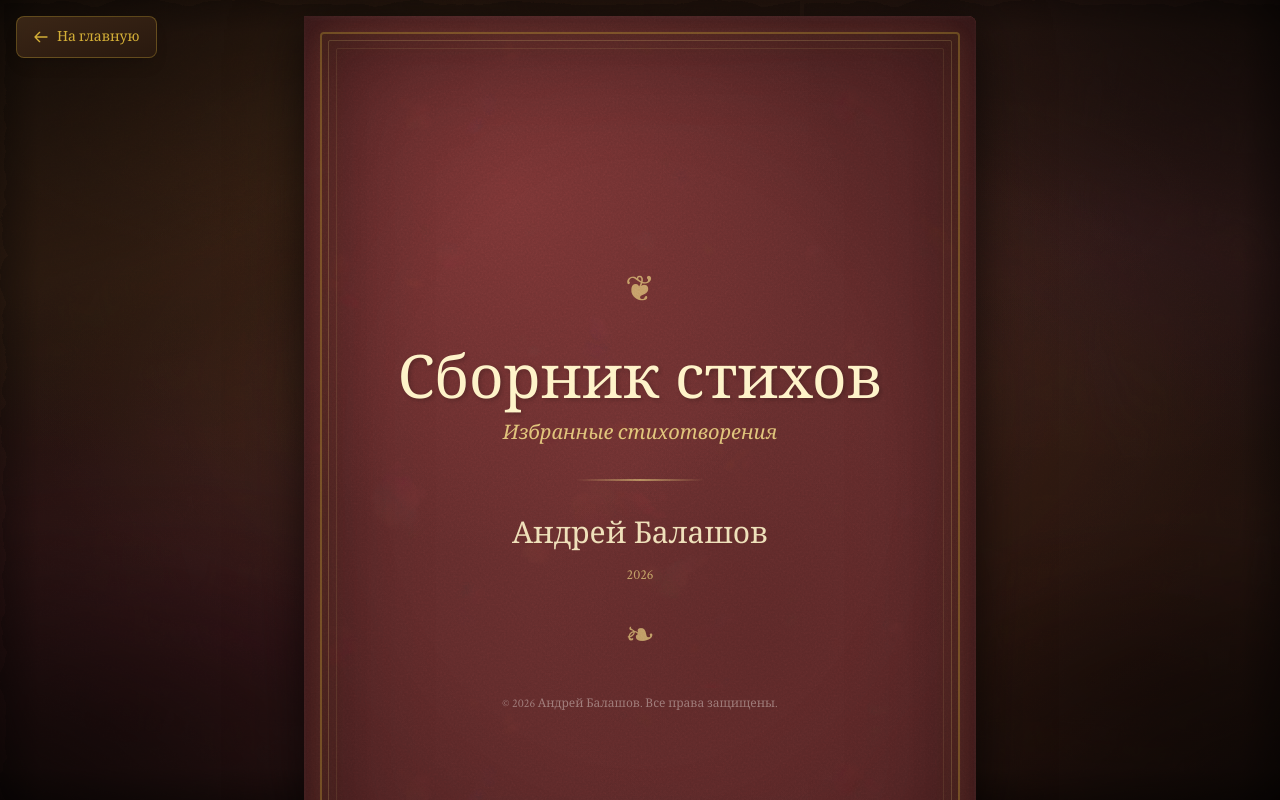
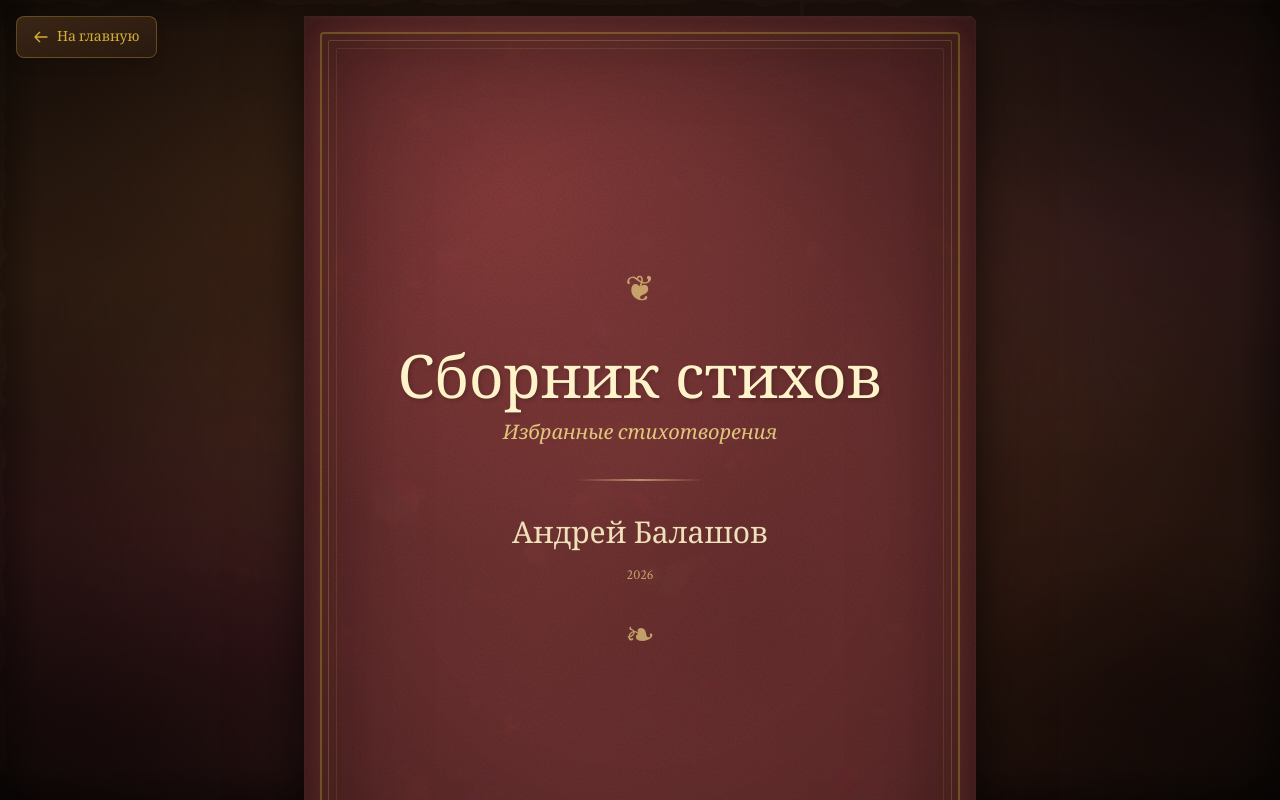
Before and after one commit to ila42/poetry-book, a React (Vite) app: page /read in a window 1280 px wide. Shown: the top 800 px of the page. Built offline with nearby package versions, Linux system fonts and the light colour scheme; a web font is replaced by a local one.

Commit message:
Move footer to bottom of content: change from fixed to static positioning

```diff
--- a/src/pages/BookReader.tsx
+++ b/src/pages/BookReader.tsx
@@ -45,8 +45,8 @@ export function BookReader() {
         {/* Глобальный аудиоплеер */}
         <GlobalAudioPlayer />
 
-        {/* Футер */}
-        <footer className="fixed bottom-20 left-0 right-0 py-2 text-center pointer-events-none">
+        {/* Футер - в конце контента */}
+        <footer className="mt-16 py-8 text-center">
           <p className="text-parchment-200/40 text-xs font-serif">
             © {new Date().getFullYear()} {author.name}. Все права защищены.
           </p>
```
